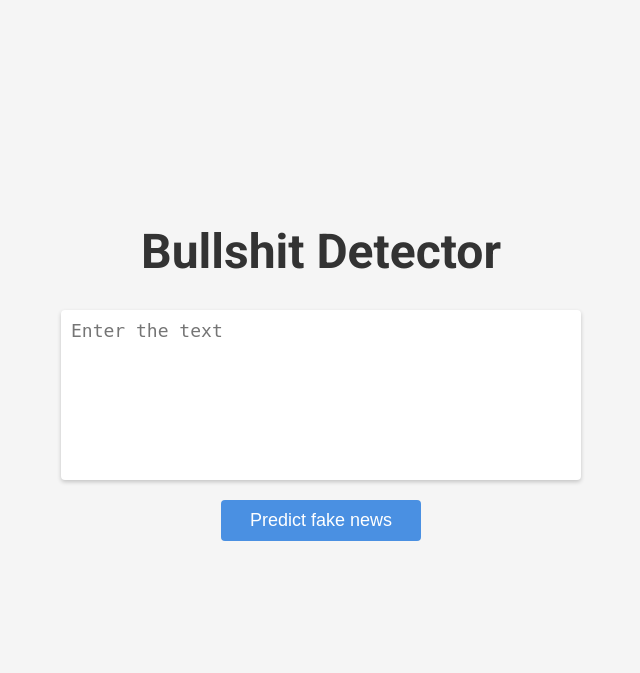
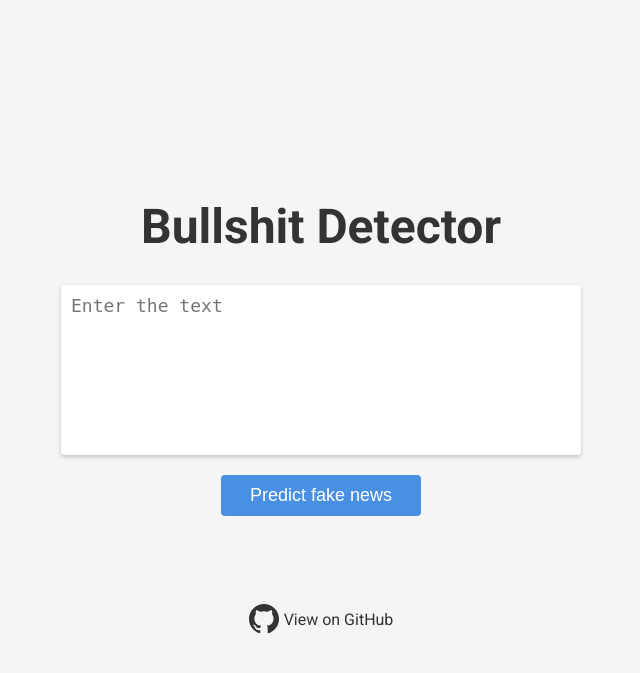
Before and after one commit to liamge/FakeNewsDetection, a Flask app: page / in a window 1280 px wide. Shown: the top 673 px of the page, without its empty margins (319-959 px from the left). Run offline with Flask 3, Linux system fonts and the light colour scheme.

Commit message:
Improving layout and adding github project link

```diff
--- a/templates/index.html
+++ b/templates/index.html
@@ -63,6 +63,25 @@
     .form button:hover {
       background: #367ac5;
     }
+
+    .github-link {
+      margin-top: 20px;
+      text-decoration: none;
+      color: #333;
+      display: flex;
+      align-items: center;
+    }
+
+    .github-link img {
+      width: 30px;
+      height: 30px;
+      margin-right: 10px;
+      vertical-align: middle;
+    }
+
+    .github-link span {
+      margin-left: 5px;
+    }
   </style>
 </head>
 
@@ -76,6 +95,13 @@
     <br>
     <br>
     {{ prediction_text }}
+    <a class="github-link" href="https://github.com/liamge/FakeNewsDetection" target="_blank">
+      <svg xmlns="http://www.w3.org/2000/svg" viewBox="0 0 24 24" fill="#333333" width="30px" height="30px">
+        <path d="M0 0h24v24H0z" fill="none"/>
+        <path d="M12 0C5.373 0 0 5.373 0 12c0 5.303 3.438 9.8 8.207 11.387.6.113.793-.258.793-.574 0-.285-.011-1.04-.015-2.04-3.338.724-4.042-1.609-4.042-1.609-.546-1.386-1.333-1.756-1.333-1.756-1.088-.744.082-.729.082-.729 1.204.084 1.839 1.236 1.839 1.236 1.07 1.834 2.807 1.304 3.495.994.108-.776.418-1.305.76-1.605-2.665-.302-5.466-1.332-5.466-5.93 0-1.31.469-2.38 1.236-3.222-.125-.302-.536-1.526.117-3.176 0 0 1.008-.322 3.3 1.23.957-.267 1.98-.399 3-.405 1.02.006 2.043.138 3 .405 2.29-1.552 3.297-1.23 3.297-1.23.656 1.65.245 2.874.12 3.176.77.842 1.236 1.912 1.236 3.222 0 4.61-2.805 5.625-5.475 5.92.43.372.823 1.096.823 2.215 0 1.598-.014 2.885-.014 3.273 0 .318.191.688.8.572C20.57 21.795 24 17.296 24 12c0-6.627-5.373-12-12-12z"/>
+      </svg>
+      <span>View on GitHub</span>
+    </a>
   </div>
 </body>
 
```
